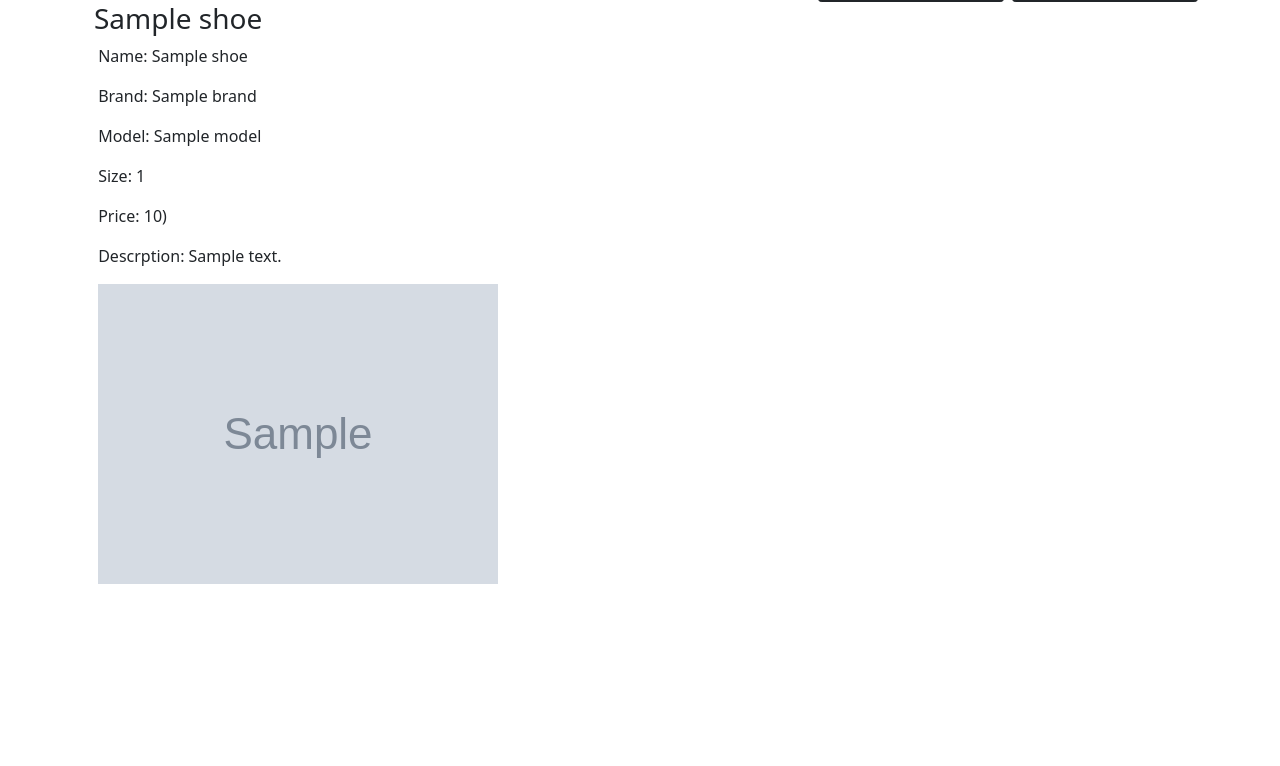
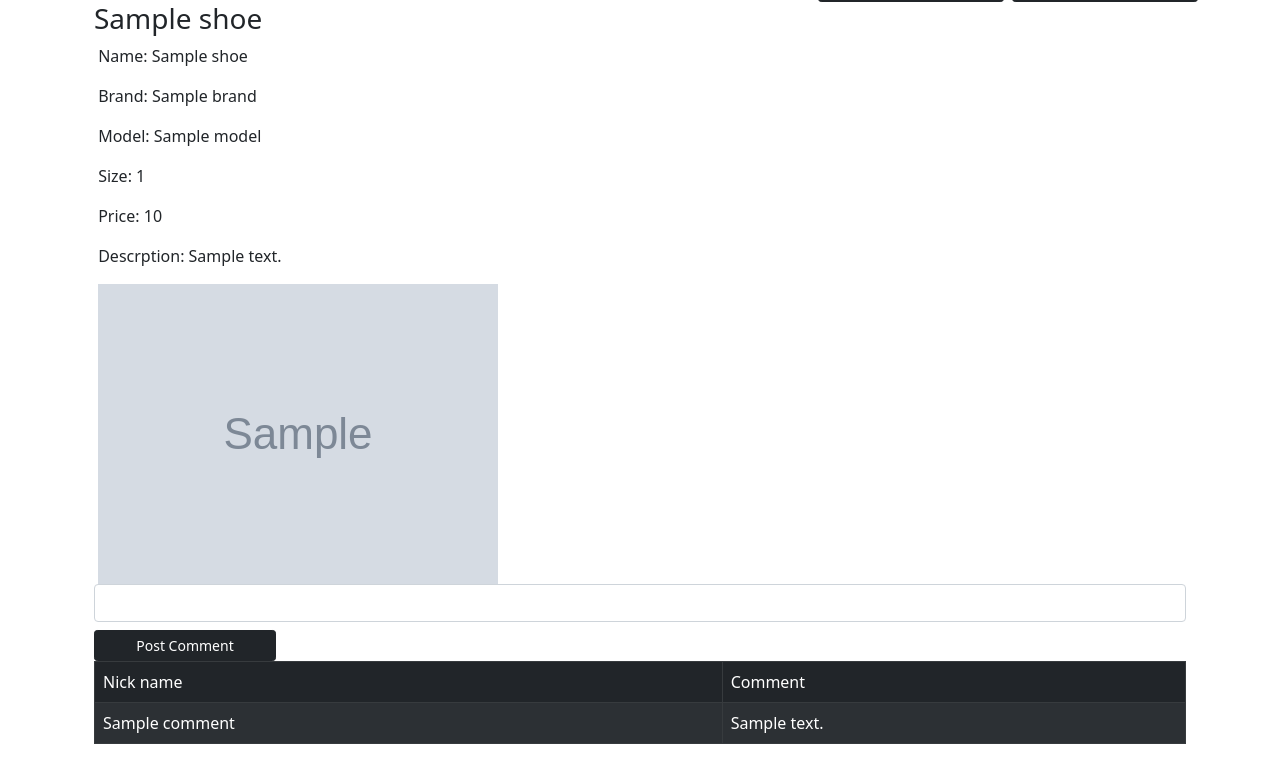
Before and after one commit to AugustSarrazin/Shoe-Project, a Flask app: template flask_app/templates/shoe.html in a window 1280 px wide. Shown: the part 77-843 px from the top of the page. Before the commit the page ends 661 px from the top, so only its background shows below. Run offline with Flask 2, Linux system fonts and the light colour scheme; the template is opened without the code that fills it: most values are stand-ins (such as "Sample title", 1, 10 or a date in 2020); grey boxes marked "Sample" are stand-in pictures.

Commit message:
added comment function

```diff
--- a/flask_app/controllers/shoes.py
+++ b/flask_app/controllers/shoes.py
@@ -2,6 +2,7 @@ from flask import render_template,redirect,session,request, flash
 from flask_app import app
 from flask_app.models.user import User
 from flask_app.models.shoe import Shoe
+from flask_app.models.comment import Comment
 
 @app.route('/dashboard')
 def dashboard():
@@ -80,7 +81,7 @@ def show_shoe(id):
     user_data = {
         "id":session['user_id']
     }
-    return render_template("shoe.html",shoe=Shoe.get_one(data),user=User.get_by_id(user_data))
+    return render_template("shoe.html",shoe=Shoe.get_one(data),user=User.get_by_id(user_data), comments=Comment.get_comment_with_nick_name(data))
 
 
 @app.route('/delete/shoe/<int:id>')
--- a/flask_app/controllers/users.py
+++ b/flask_app/controllers/users.py
@@ -2,6 +2,7 @@ from flask import render_template,redirect,session,request, flash
 from flask_app import app
 from flask_app.models.user import User
 from flask_app.models.shoe import Shoe
+from flask_app.models.comment import Comment
 from flask_bcrypt import Bcrypt
 bcrypt = Bcrypt(app)
 
--- a/flask_app/models/shoe.py
+++ b/flask_app/models/shoe.py
@@ -1,6 +1,7 @@
 from flask_app.config.mysqlconnection import connectToMySQL
 from flask import flash
 from flask_app.models import user
+from flask_app.models import comment
 
 class Shoe:
     db_name = 'fassion_shoes'
--- a/flask_app/models/user.py
+++ b/flask_app/models/user.py
@@ -2,6 +2,7 @@ from flask_app.config.mysqlconnection import connectToMySQL
 import re
 EMAIL_REGEX = re.compile(r'^[a-zA-Z0-9.+_-]+@[a-zA-Z0-9._-]+\.[a-zA-Z]+$')
 from flask import flash
+from flask_app.models import shoe, comment
 
 class User:
     db_name = "fassion_shoes"
--- a/flask_app/templates/shoe.html
+++ b/flask_app/templates/shoe.html
@@ -25,11 +25,35 @@
                 <p>Brand:  {{shoe.brand}} </p>
                 <p>Model:  {{shoe.model}} </p>
                 <p>Size: {{shoe.size}}</p>
-                <p>Price: {{shoe.price}})</p>
+                <p>Price: {{shoe.price}}</p>
                 <p>Descrption: {{shoe.description}}</p>
                 <img src="{{shoe.photo}}" alt="Oops">
             </div>
         </div>
+        <div class="container" style="display:inline-block">
+            <form action="/comment" method="post">
+                <input type="hidden" name ="shoe.id" value="{{shoe.id}}">
+                <input type="text" name="comment"  class="form-control">
+                <input class="btn btn-dark col-sm-2 btn-sm mt-2" type="Submit" value="Post Comment">
+            </form>
+        </div>
+        <div class="container" style="display:inline-block">
+
+            <table class="table table-dark table-hover table-bordered table-striped">
+                <thead>
+                    <td>Nick name</td>
+                    <td>Comment</td>
+                </thead>
+                <tbody>
+                    {% for comment in comments %}
+                    <tr>
+                        <td>{{comment.nick_name}}</td>
+                        <td>{{comment.comment}}</td>
+                    </tr>
+                    {% endfor %}
+                </tbody>
+        </div>
+
     </div>
 </body>
 </html>
--- a/server.py
+++ b/server.py
@@ -1,5 +1,5 @@
 from flask_app import app
-from flask_app.controllers import shoes, users
+from flask_app.controllers import shoes, users, comments
 
 
 if __name__=="__main__":
```
Also changed, not shown: flask_app/controllers/comments.py (added, +17 -0 lines), flask_app/models/comment.py (added, +28 -0 lines).
